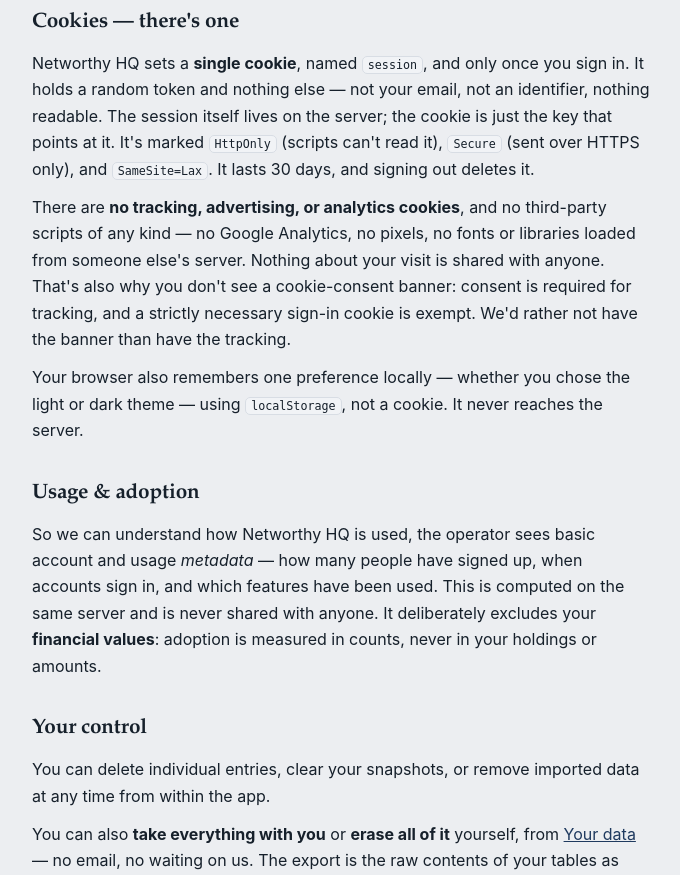
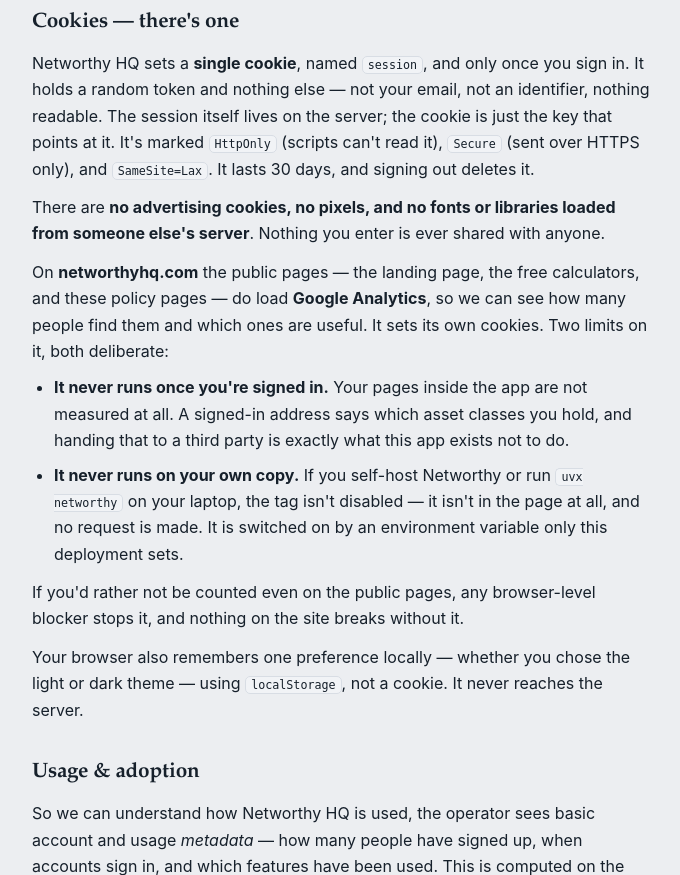
Before and after one commit to awmanoj/networthy, a FastAPI app: page /privacy in a window 1280 px wide. Shown: the part 1043-1918 px from the top of the page, without its empty margins (296-976 px from the left). Run offline with FastAPI, Linux system fonts and the light colour scheme.

Commit message:
Add Google Analytics to networthyhq.com only, behind three gates
Visibility on the public pages, without it following anyone home.

Unset GA_MEASUREMENT_ID means the tag is absent from the HTML, not disabled —
a self-hosted instance or `uvx networthy` makes no request to Google at all, so
the promise those users were given stays literally true.

It also never runs once someone is signed in. A signed-in URL names which asset
classes they hold — /networth/assets/financial-assets/crypto — and handing that
to a third party is the thing this app exists not to do. The marketing and
calculator surface is where visibility was wanted; the app isn't. Plus
anonymize_ip, no Google signals, no ad personalisation.

The privacy page changes with it. It claimed "no tracking, advertising, or
analytics cookies" and used that to explain the absence of a consent banner —
both about to be false. It now discloses GA, both gates, and that a blocker
stops it harmlessly. Leaving the old text would have been the worst outcome
here: a privacy page that lies is worse than no privacy page.

Tests move from "nothing third-party, ever" to pinning each gate: unset yields
nothing, set appears on public pages, and it never appears on an authenticated
one. CLAUDE.md notes that touching the gates means fixing /privacy in the same
commit.

Note: this makes the consent-banner question live. GA sets cookies, and "we
don't need a banner" is no longer an argument available to us.

Co-Authored-By: Claude Opus 5 <noreply@anthropic.com>
Claude-Session: https://claude.ai/code/session_01BvZ1LseT4aNZ4K31Z2uf5B

```diff
--- a/app/main.py
+++ b/app/main.py
@@ -37,6 +37,10 @@ templates.env.globals["version"] = str(int(time.time()))
 # Absolute base URL for social-share tags (og:image must be absolute). Override
 # with SITE_URL if the app runs on a different domain.
 templates.env.globals["site_url"] = os.environ.get("SITE_URL", "https://networthyhq.com")
+# Google Analytics measurement id. **Unset means absent** — not disabled, absent:
+# a self-hosted instance or `uvx networthy` renders no tag and makes no request.
+# See templates/_analytics.html for the other two gates.
+templates.env.globals["ga_id"] = os.environ.get("GA_MEASUREMENT_ID", "").strip()
 # Lets a template say something different when the app is running on the user's
 # own machine. A callable, not a value: it reads the environment per call.
 templates.env.globals["local_mode"] = auth.local_mode
--- a/app/static/style.css
+++ b/app/static/style.css
@@ -1594,6 +1594,8 @@ a.shot-demo:hover .shot-demo-hint { opacity: 1; transform: translateY(0); }
 .mkt-doc-lead { font-size: 1.12rem; color: var(--muted); line-height: 1.55; margin: 16px 0 0; }
 .mkt-doc p { color: var(--text); line-height: 1.65; margin: 12px 0 0; }
 .mkt-doc a:not(.btn) { color: var(--brand); }
+.mkt-doc-list { margin: 10px 0 0; padding-left: 22px; }
+.mkt-doc-list li { color: var(--text); line-height: 1.65; margin-top: 8px; }
 .mkt-doc code { background: var(--surface-2); border: 1px solid var(--border); border-radius: 5px; padding: 1px 5px; font-size: 0.9em; }
 .mkt-doc-cta { margin-top: 32px; }
 .mkt-doc-note { margin-top: 30px; font-size: 0.85rem; }
--- /dev/null
+++ b/app/templates/_analytics.html
@@ -0,0 +1,29 @@
+{# Google Analytics — hosted deployment only.
+
+   Three gates, each deliberate:
+
+   1. `ga_id` is empty unless GA_MEASUREMENT_ID is set in the environment. A
+      self-hosted instance or `uvx networthy` never sets it, so the tag is not
+      merely disabled there — it is absent from the HTML, and no request is made.
+   2. Only on **public** pages. A signed-in URL says which asset classes someone
+      holds (/networth/assets/financial-assets/crypto), and sending that to a
+      third party is exactly the thing this app promises not to do. The
+      marketing and tool surface is where visibility is wanted; the app is not.
+   3. `anonymize_ip` and no ad signals, because the goal is "how many people
+      found the retirement page", not audience building.
+
+   If either gate is removed, `test_seo.py` fails — it asserts the app stays
+   clean and that an unset env var means no script at all. #}
+{% if ga_id and not user %}
+<script async src="https://www.googletagmanager.com/gtag/js?id={{ ga_id }}"></script>
+<script>
+  window.dataLayer = window.dataLayer || [];
+  function gtag(){dataLayer.push(arguments);}
+  gtag('js', new Date());
+  gtag('config', '{{ ga_id }}', {
+    anonymize_ip: true,
+    allow_google_signals: false,
+    allow_ad_personalization_signals: false
+  });
+</script>
+{% endif %}
--- a/app/templates/base.html
+++ b/app/templates/base.html
@@ -5,6 +5,7 @@
   <meta name="viewport" content="width=device-width, initial-scale=1" />
   <title>{% block title %}Networthy HQ{% endblock %}</title>
   {% include "_head_meta.html" %}
+  {% include "_analytics.html" %}
   <link rel="stylesheet" href="/static/style.css?v={{ version }}" />
   <script>
     // Apply the saved theme before first paint to avoid a flash.
--- a/app/templates/marketing_base.html
+++ b/app/templates/marketing_base.html
@@ -6,6 +6,7 @@
   <title>{% block title %}Networthy HQ — see where you stand{% endblock %}</title>
   {# description / canonical / OG all live in _head_meta.html (per-page overridable). #}
   {% include "_head_meta.html" %}
+  {% include "_analytics.html" %}
   <link rel="stylesheet" href="/static/style.css?v={{ version }}" />
   <script>
     (function () {
--- a/app/templates/privacy.html
+++ b/app/templates/privacy.html
@@ -51,12 +51,31 @@
     lasts 30 days, and signing out deletes it.
   </p>
   <p>
-    There are <strong>no tracking, advertising, or analytics cookies</strong>, and no
-    third-party scripts of any kind — no Google Analytics, no pixels, no fonts or
-    libraries loaded from someone else's server. Nothing about your visit is shared with
-    anyone. That's also why you don't see a cookie-consent banner: consent is required for
-    tracking, and a strictly necessary sign-in cookie is exempt. We'd rather not have the
-    banner than have the tracking.
+    There are <strong>no advertising cookies, no pixels, and no fonts or libraries loaded
+    from someone else's server</strong>. Nothing you enter is ever shared with anyone.
+  </p>
+  <p>
+    On <strong>networthyhq.com</strong> the public pages — the landing page, the free
+    calculators, and these policy pages — do load <strong>Google Analytics</strong>, so we
+    can see how many people find them and which ones are useful. It sets its own cookies.
+    Two limits on it, both deliberate:
+  </p>
+  <ul class="mkt-doc-list">
+    <li>
+      <strong>It never runs once you're signed in.</strong> Your pages inside the app are
+      not measured at all. A signed-in address says which asset classes you hold, and
+      handing that to a third party is exactly what this app exists not to do.
+    </li>
+    <li>
+      <strong>It never runs on your own copy.</strong> If you self-host Networthy or run
+      <code>uvx networthy</code> on your laptop, the tag isn't disabled — it isn't in the
+      page at all, and no request is made. It is switched on by an environment variable
+      only this deployment sets.
+    </li>
+  </ul>
+  <p>
+    If you'd rather not be counted even on the public pages, any browser-level blocker
+    stops it, and nothing on the site breaks without it.
   </p>
   <p>
     Your browser also remembers one preference locally — whether you chose the light or
```
Also changed, not shown: CLAUDE.md (+13 -0 lines), tests/test_seo.py (+39 -5 lines), 1 other file.
